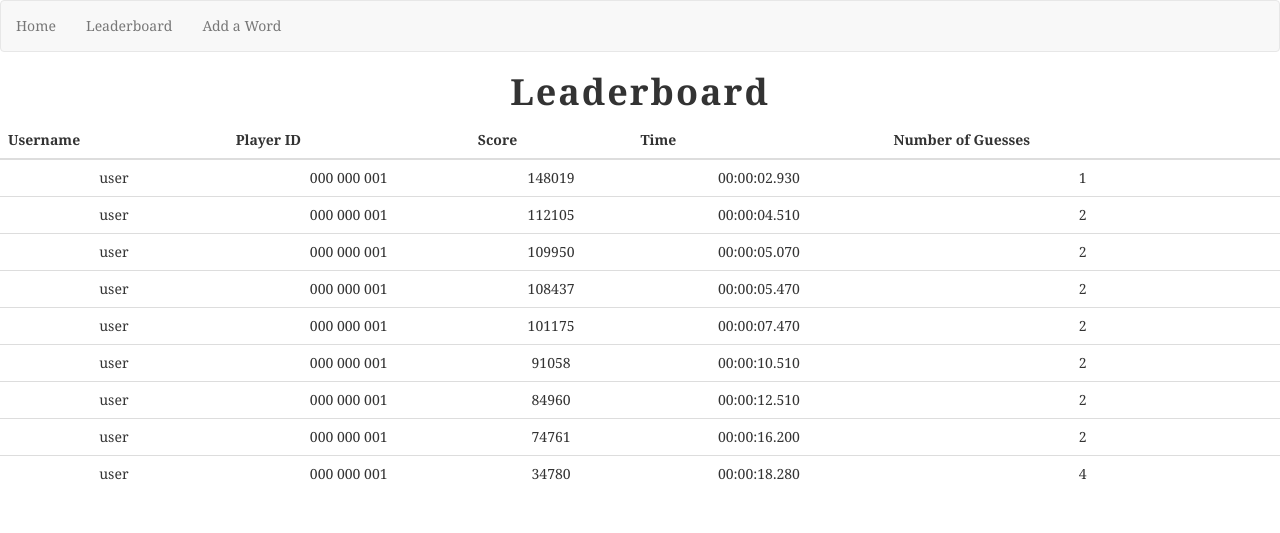
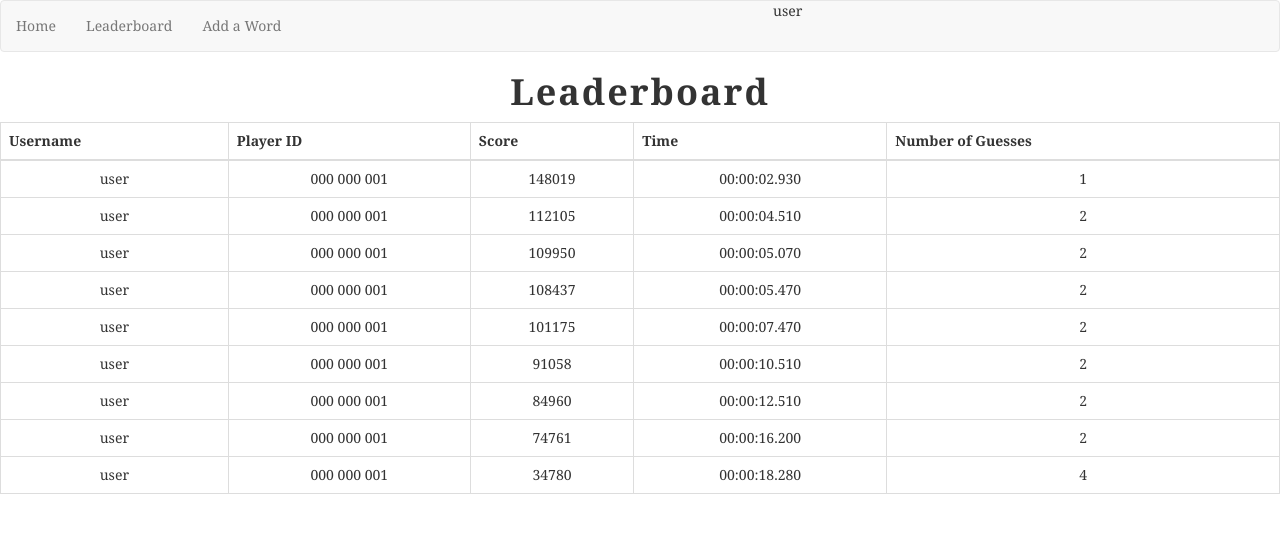
Before and after one commit to ali-rajan/b20-a3, a Flask app: page /leaderboard in a window 1280 px wide. Shown: the top 533 px of the page. Run offline with Flask 3, Linux system fonts and the light colour scheme; the visitor is signed in with stand-in values (Sample User, id 1); some libraries are stand-ins or nearby versions.

Commit message:
Added username text in the navigation bar

```diff
--- a/main.py
+++ b/main.py
@@ -23,7 +23,8 @@
     """Render the homepage.
     """
 
-    return render_template("index.html")
+    return render_template("index.html", username_text=get_username_text())
+
 
 
 @app.route("/register", methods=["POST"])
@@ -40,7 +41,7 @@
     else:
         flash("Please enter a valid password and username that is not taken. Only use alphanumeric characters",
             "user_register")
-    return render_template("index.html")
+    return redirect(url_for("home"))
 
 
 @app.route("/login", methods=["POST"])
@@ -56,9 +57,9 @@
     elif result == INCORRECT_PASSWORD:
         flash("Incorrect password", "login")
     else:
-        session["user"] = result
+        session["user_id"] = result
         flash("Welcome, %s!" % username, "login")
-    return render_template("index.html")
+    return redirect(url_for("home"))
 
 
 @app.route("/logout")
@@ -66,9 +67,9 @@
     """Handle the player logout.
     """
 
-    session.pop("user", None)
+    session.pop("user_id", None)
     flash("Logged out", "login")
-    return render_template("index.html")
+    return redirect(url_for("home"))
 
 
 @app.route("/game")
@@ -76,13 +77,12 @@
     """Handle the game startup based on whether the user is logged in.
     """
 
-    user_id = session.get("user")
-    if user_id:     # The user is logged in
-        username = get_username(user_id)
-        return render_template("game.html", username_text=username)
+    player_id = session.get("user_id", None)
+    if player_id:     # The user is logged in
+        return render_template("game.html", username_text=get_username_text())
     else:
         flash("Please log in to play", "start_game")
-        return render_template("index.html")
+        return redirect(url_for("home"))
 
 
 @app.route("/game/random_word")
@@ -117,7 +117,7 @@
     score = compute_score(time, guesses)
     time_string = game_statistics["timeString"]
 
-    insert_leaderboard_entry(session["user"], score, time_string, guesses)
+    insert_leaderboard_entry(session["user_id"], score, time_string, guesses)
 
     return redirect(url_for("leaderboard"))
 
@@ -128,7 +128,7 @@
     """
 
     entries = get_leaderboard_entries()
-    return render_template("leaderboard.html", leaderboard_entries=entries)
+    return render_template("leaderboard.html", leaderboard_entries=entries, username_text=get_username_text())
 
 
 @app.template_filter()
@@ -154,7 +154,23 @@
             flash("The word '%s' was added" % word, "word_added")
         else:
             flash("Please enter a valid word", "word_added")
-    return render_template("add-word.html")
+    return render_template("add-word.html", username_text=get_username_text())
+
+
+def get_username_text() -> str:
+    """Return the username of the player currently logged in. If the user is not logged in, the string "Not logged in"
+    is returned.
+
+    :return: The username of the player, if the user is logged in. Otherwise, the string "Not logged in" is returned.
+    :rtype: str
+    """
+
+    player_id = session.get("user_id", None)
+    if player_id:
+        username = get_username(player_id)
+    else:
+        username = "Not logged in"
+    return username
 
 
 def compute_score(time: int, guesses: int) -> int:
--- a/templates/leaderboard.html
+++ b/templates/leaderboard.html
@@ -1,14 +1,14 @@
 {% extends "navigation.html" %}
 {% block content %}
     <h1>Leaderboard</h1>
-    <table class="table">
+    <table class="table table-bordered table-hover">
         <thead>
             <tr>
-                <th>Username</th>
-                <th>Player ID</th>
-                <th>Score</th>
-                <th>Time</th>
-                <th>Number of Guesses</th>
+                <th class="th-sm">Username</th>
+                <th class="th-sm">Player ID</th>
+                <th class="th-sm">Score</th>
+                <th class="th-sm">Time</th>
+                <th class="th-sm">Number of Guesses</th>
             </tr>
         </thead>
 
```
